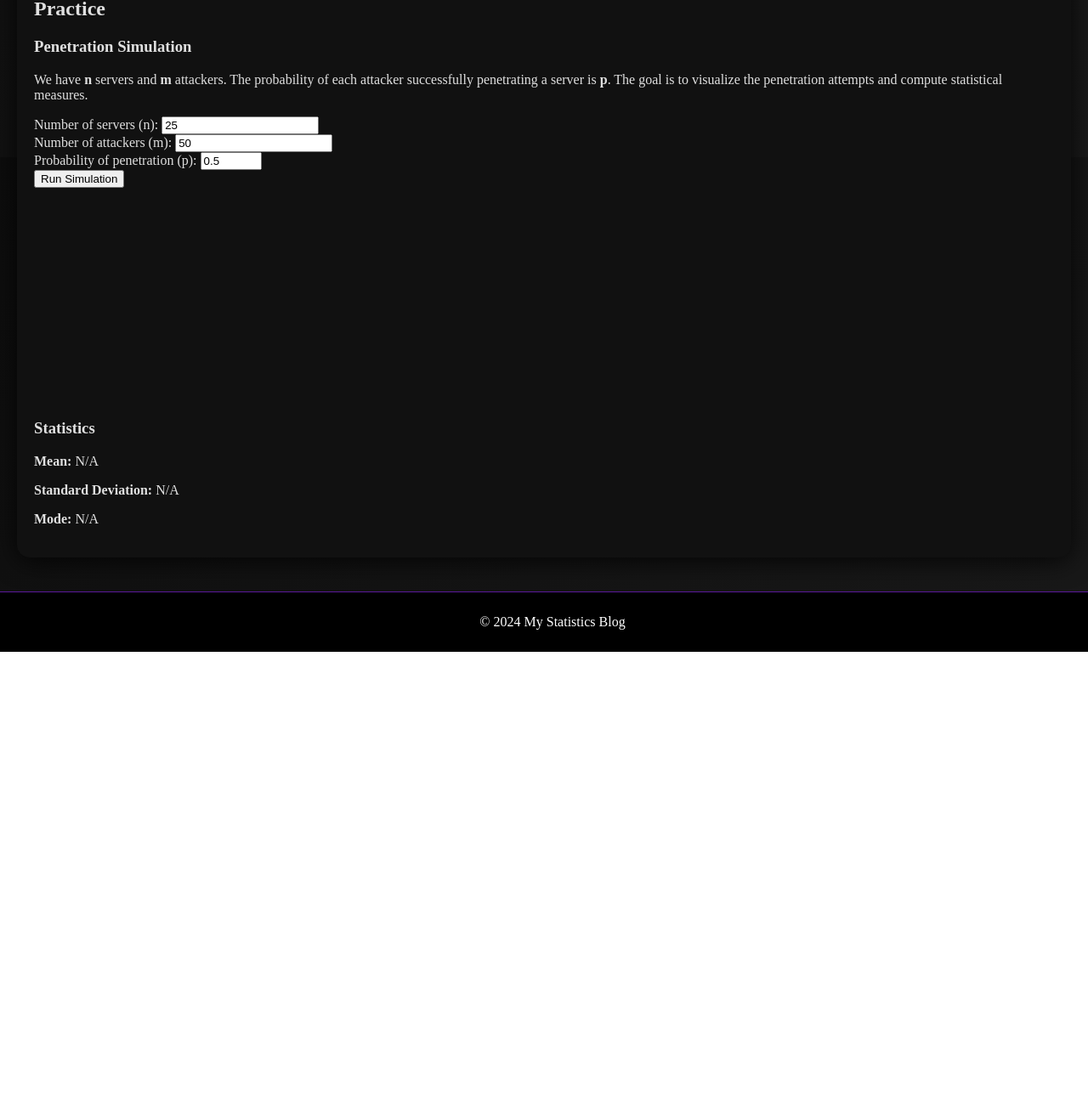
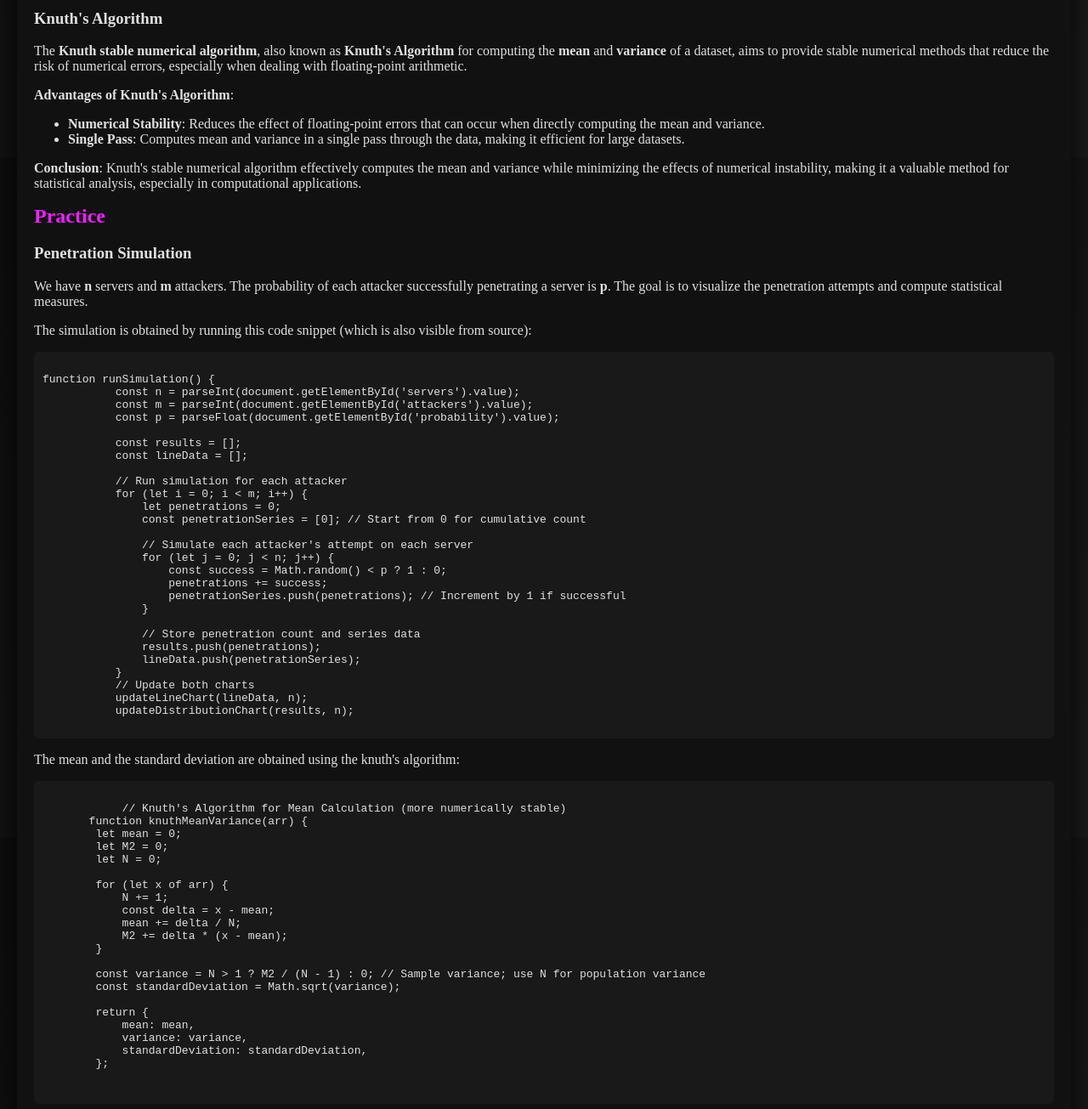
Before and after one commit to Nickmadia/nickmadia.github.io, a plain HTML site: page homeworks/homework1.html in a window 1280 px wide. Shown: the part 615-1920 px from the top of the page at 85% size. Before the commit the page ends 1382 px from the top, so only its background shows below. Drawn offline with nearby package versions, Linux system fonts and the light colour scheme.

Commit message:
primo hw- revision

```diff
--- a/homeworks/homework1.html
+++ b/homeworks/homework1.html
@@ -15,6 +15,11 @@
         }
         .flipped-chart {
             transform: rotate(90deg); /* Flips the chart by 90 degrees clockwise */
+        }  pre {
+            background-color: #f4f4f409; /* Light gray background */
+            padding: 10px; /* Padding for the code */
+            border-radius: 5px; /* Rounded corners */
+            overflow-x: auto; /* Scrollable if too long */
         }
     </style>
 </head>
@@ -32,8 +37,8 @@
             <ul>
                 <li><strong>Population</strong>: The entire set of items or individuals being studied.</li>
                 <li><strong>Statistical Units</strong>: The individual items or individuals being analyzed.</li>
-                <li><strong>Distribution</strong>: How values are spread or dispersed across the population or sample.</li>
-                <li><strong>Frequency</strong>:
+                <li><strong>Distribution</strong>: A distribution in statistics refers to the way in which the values of a random variable or a set of data are spread or arranged. It describes the probabilities or frequencies of the possible outcomes of a variable. Distributions provide insights into the characteristics of the data, such as its central tendency, variability, and overall shape.</li>
+                <li><strong>Frequency</strong>: Frequency in statistics refers to the number of times a particular value or category appears in a dataset. It is a way to quantify how often each value occurs, helping to summarize and analyze the distribution of data.
                     <ul>
                         <li><strong>Absolute Frequency</strong>: The number of times a particular value occurs in the dataset.</li>
                         <li><strong>Relative Frequency</strong>: The ratio of the absolute frequency to the total number of observations.</li>
@@ -51,11 +56,85 @@
 
             <p>To address these issues, Donald Knuth proposed more stable numerical algorithms for computing the mean, such as using pairwise summation or compensating for the floating-point errors.</p>
 
+            <h3>Knuth's Algorithm</h3>
+            <p>
+                The <strong>Knuth stable numerical algorithm</strong>, also known as <strong>Knuth's Algorithm</strong> for computing the <strong>mean</strong> and <strong>variance</strong> of a dataset, aims to provide stable numerical methods that reduce the risk of numerical errors, especially when dealing with floating-point arithmetic.
+            </p>
+            <p>
+                <strong>Advantages of Knuth's Algorithm</strong>:
+                <ul>
+                    <li><strong>Numerical Stability</strong>: Reduces the effect of floating-point errors that can occur when directly computing the mean and variance.</li>
+                    <li><strong>Single Pass</strong>: Computes mean and variance in a single pass through the data, making it efficient for large datasets.</li>
+                </ul>
+            </p>
+
+            <p>
+                <strong>Conclusion</strong>: Knuth's stable numerical algorithm effectively computes the mean and variance while minimizing the effects of numerical instability, making it a valuable method for statistical analysis, especially in computational applications.
+            </p>
+
            <!-- Practice Section -->
            <h2>Practice</h2>
            <h3>Penetration Simulation</h3>
            <p>We have <strong>n</strong> servers and <strong>m</strong> attackers. The probability of each attacker successfully penetrating a server is <strong>p</strong>. The goal is to visualize the penetration attempts and compute statistical measures.</p>
+        <p>The simulation is obtained by running this code snippet (which is also visible from source):
+           <pre> <code >
+function runSimulation() {
+           const n = parseInt(document.getElementById('servers').value);
+           const m = parseInt(document.getElementById('attackers').value);
+           const p = parseFloat(document.getElementById('probability').value);
 
+           const results = [];
+           const lineData = [];
+
+           // Run simulation for each attacker
+           for (let i = 0; i < m; i++) {
+               let penetrations = 0;
+               const penetrationSeries = [0]; // Start from 0 for cumulative count
+
+               // Simulate each attacker's attempt on each server
+               for (let j = 0; j < n; j++) {
+                   const success = Math.random() < p ? 1 : 0;
+                   penetrations += success;
+                   penetrationSeries.push(penetrations); // Increment by 1 if successful
+               }
+
+               // Store penetration count and series data
+               results.push(penetrations);
+               lineData.push(penetrationSeries);
+           }
+           // Update both charts
+           updateLineChart(lineData, n);
+           updateDistributionChart(results, n);
+            </code></pre>
+        </p>
+<p>
+    The mean and the standard deviation are obtained using the knuth's algorithm:
+    <pre>
+        <code>
+            // Knuth's Algorithm for Mean Calculation (more numerically stable)
+       function knuthMeanVariance(arr) {
+        let mean = 0;
+        let M2 = 0;
+        let N = 0;
+
+        for (let x of arr) {
+            N += 1;
+            const delta = x - mean;
+            mean += delta / N;
+            M2 += delta * (x - mean);
+        }
+
+        const variance = N > 1 ? M2 / (N - 1) : 0; // Sample variance; use N for population variance
+        const standardDeviation = Math.sqrt(variance);
+
+        return {
+            mean: mean,
+            variance: variance,
+            standardDeviation: standardDeviation,
+        };
+        </code>
+    </pre>
+</p>
            <!-- Input form -->
            <form id="inputForm">
                <label for="servers">Number of servers (n):</label>
@@ -125,8 +204,9 @@
            updateDistributionChart(results, n);
 
            // Calculate and display statistics using Knuth's algorithm
-           const mean = knuthMean(results);
-           const stdDev = calculateStandardDeviation(results, mean);
+           const res = knuthMeanVariance(results);
+           const mean = res.mean;
+           const stdDev = res.standardDeviation;
            const mode = calculateMode(results);
 
            document.getElementById('mean').textContent = mean.toFixed(2);
@@ -208,19 +288,27 @@
        }
 
        // Knuth's Algorithm for Mean Calculation (more numerically stable)
-       function knuthMean(arr) {
-           let mean = 0;
-           for (let i = 0; i < arr.length; i++) {
-               mean += (arr[i] - mean) / (i + 1);
-           }
-           return mean;
-       }
+       function knuthMeanVariance(arr) {
+        let mean = 0;
+        let M2 = 0;
+        let N = 0;
 
-       function calculateStandardDeviation(arr, mean) {
-           const squaredDiffs = arr.map(value => (value - mean) ** 2);
-           const avgSquaredDiff = knuthMean(squaredDiffs);
-           return Math.sqrt(avgSquaredDiff);
-       }
+        for (let x of arr) {
+            N += 1;
+            const delta = x - mean;
+            mean += delta / N;
+            M2 += delta * (x - mean);
+        }
+
+        const variance = N > 1 ? M2 / (N - 1) : 0; // Sample variance; use N for population variance
+        const standardDeviation = Math.sqrt(variance);
+
+        return {
+            mean: mean,
+            variance: variance,
+            standardDeviation: standardDeviation,
+        };
+}
 
        function calculateMode(arr) {
            const frequencyMap = {};
--- a/style.css
+++ b/style.css
@@ -19,9 +19,13 @@ header {
 h1 {
     margin: 0;
     font-size: 36px;
-    color: #8a1e76; /* Neon pink */
+    color: #ffffff; /* Neon pink */
     text-transform: uppercase;
     letter-spacing: 2px;
+}
+h2 {
+    margin: 0;
+    color: rgb(240, 32, 255); /* Neon pink */
 }
 
 main {
```
